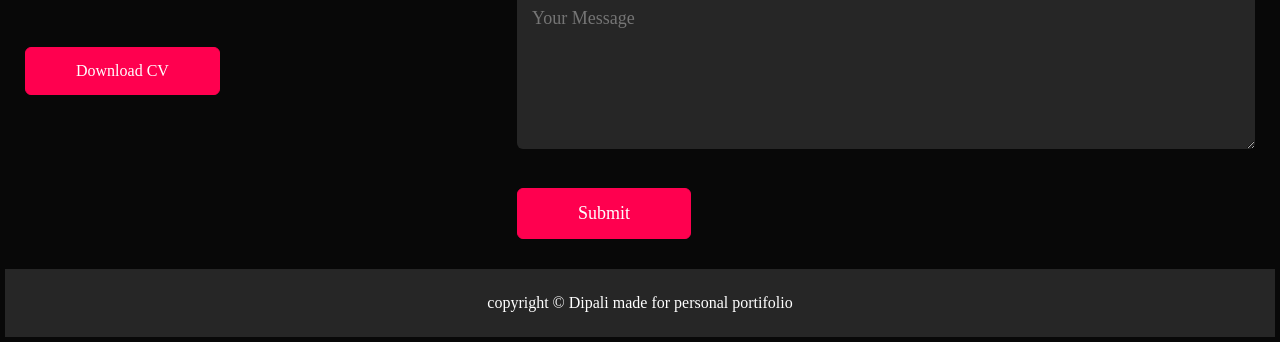
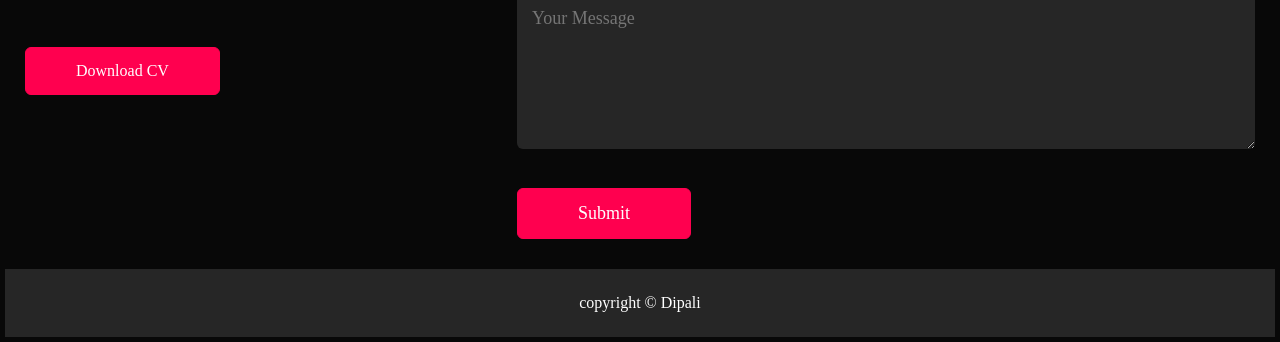
Before and after one commit to DipaliTalware/myPortfolio, a plain HTML site: page index.html in a window 1280 px wide. Shown: the part 2235-2577 px from the top of the page. Drawn offline with Linux system fonts and the light colour scheme.

Commit message:
changes in copyright

```diff
--- a/index.html
+++ b/index.html
@@ -132,7 +132,7 @@
                     <span id="msg"></span>
                     </div>
                 </div>
-                <div class="copyright"><p>copyright © Dipali made for personal portifolio</p></div>
+                <div class="copyright"><p>copyright © Dipali</p></div>
         </div>
     </div>
     <script>
```
